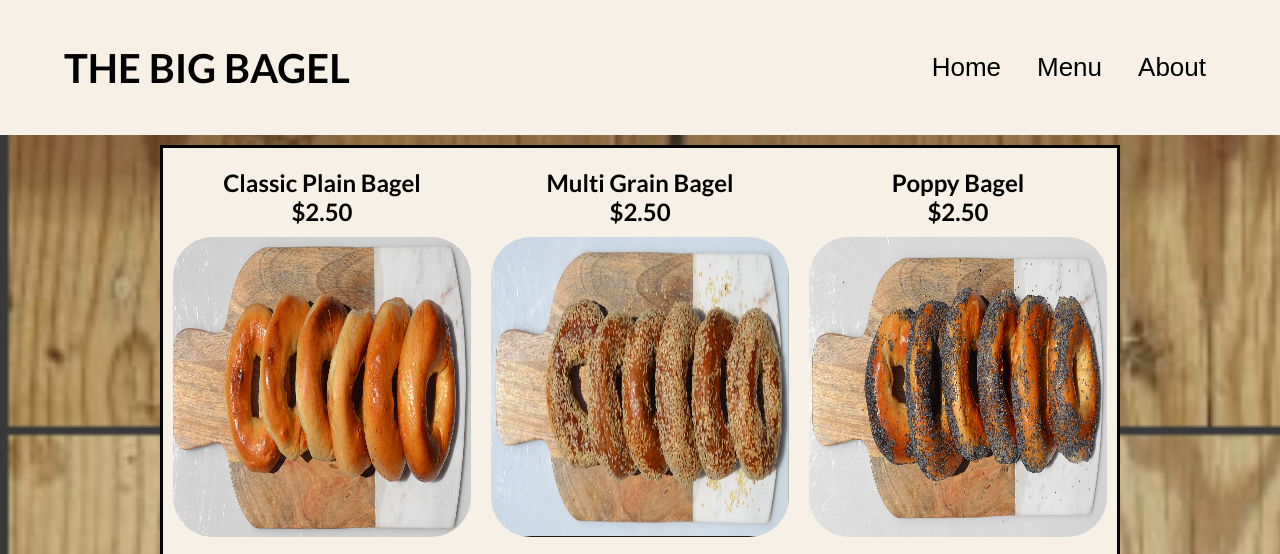
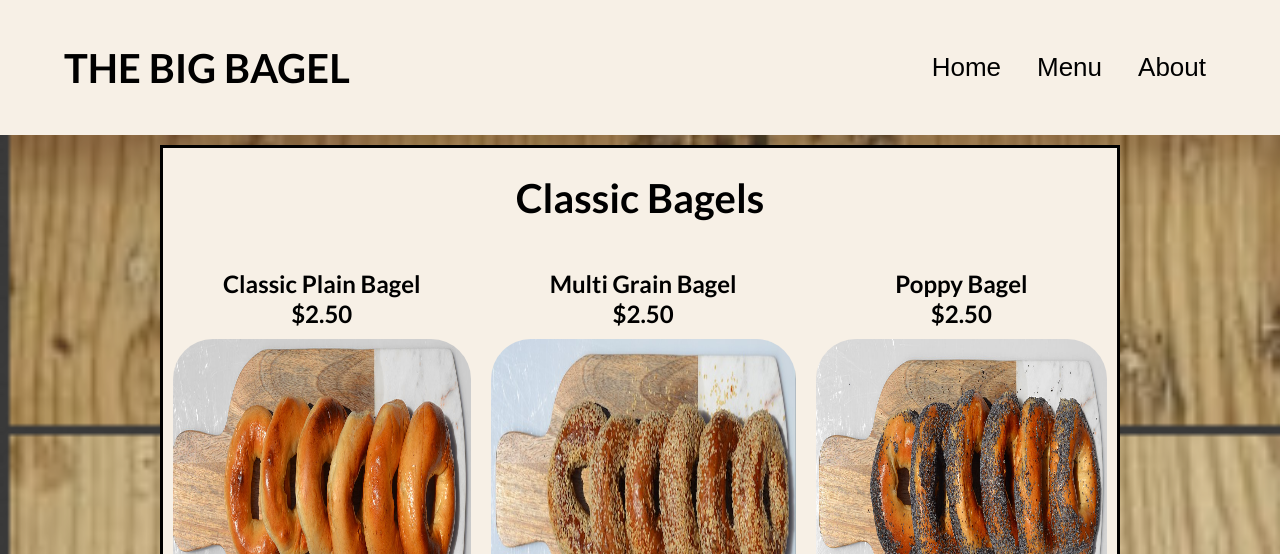
Before and after one commit to boredmangetspaid/restaurant, a website built with webpack: page src/template.html in a window 1280 px wide. Both pictures are taken after a click on the button "Menu". Shown: the top 554 px of the page. Built offline with nearby package versions, Linux system fonts and the light colour scheme.

Commit message:
separated menu items into 2 containers, added titles

```diff
--- a/src/menu.js
+++ b/src/menu.js
@@ -17,33 +17,51 @@ export const loadMenu = function loadMenu() {
    const menuContainer = document.createElement("div");
    menuContainer.id = "menuContainer";
 
+   const bagelContainer = document.createElement("div");
+   bagelContainer.id = "bagelContainer";
+
+   const sandwichContainer = document.createElement("div");
+   sandwichContainer.id = "sandwichContainer";
+
    //classic bagels
    const plainBagel = menuItem("Classic Plain Bagel", "$2.50", plainBagelImage);
-   const multiGrainBagel= menuItem("Multi Grain Bagel", "$2.50", multiBagelImage);
-   const poppyBagel= menuItem("Poppy Bagel", "$2.50", PoppyBagelImage);
-   const cinnamonRaisinBagel= menuItem("Multi-grain Bagel", "$2.50", cinnamonBagelImage);
-   const sesameBagel= menuItem("Sesame Seed Bagel", "$2.50", sesameBagelImage);
+   const multiGrainBagel = menuItem("Multi Grain Bagel", "$2.50", multiBagelImage);
+   const poppyBagel = menuItem("Poppy Bagel", "$2.50", PoppyBagelImage);
+   const cinnamonRaisinBagel = menuItem("Multi-grain Bagel", "$2.50", cinnamonBagelImage);
+   const sesameBagel = menuItem("Sesame Seed Bagel", "$2.50", sesameBagelImage);
 
-   const bagelMenu = [plainBagel,multiGrainBagel,poppyBagel,cinnamonRaisinBagel,sesameBagel];
+   const bagelMenu = [plainBagel, multiGrainBagel, poppyBagel, cinnamonRaisinBagel, sesameBagel];
 
-   for (const bagel of bagelMenu){
-      menuContainer.appendChild(bagel)
+   for (const bagel of bagelMenu) {
+      bagelContainer.appendChild(bagel)
    }
+
 
    //bagel sandwiches
 
    const baconAndCheese = menuItem("Bacon and Cheese Sandwich", "$5.50", baconAndCheeseSandwichImage);
    const lox = menuItem("Lox Sandwich", "$5.50", loxSandwichImage);
-   const pulledPork= menuItem("Pulled Pork Sandwich", "$5.50", pulledPorkSandwichImage);
-   const turkeyClub= menuItem("Turkey Club Sandwich", "$5.50", turkeyClubSandwichImage);
-   const bltSandwich= menuItem("BLT Sandwich", "$5.50", bltSandwichImage);
+   const pulledPork = menuItem("Pulled Pork Sandwich", "$5.50", pulledPorkSandwichImage);
+   const turkeyClub = menuItem("Turkey Club Sandwich", "$5.50", turkeyClubSandwichImage);
+   const bltSandwich = menuItem("BLT Sandwich", "$5.50", bltSandwichImage);
 
-   const sandwichMenu= [baconAndCheese,lox,pulledPork,turkeyClub,bltSandwich]
+   const sandwichMenu = [baconAndCheese, lox, pulledPork, turkeyClub, bltSandwich]
 
-   for (const sandwich of sandwichMenu){
-      menuContainer.appendChild(sandwich)
+   for (const sandwich of sandwichMenu) {
+      sandwichContainer.appendChild(sandwich)
    }
+   const bagelTitle = document.createElement("h1");
+   bagelTitle.innerHTML = "Classic Bagels";
+   bagelTitle.classList.add("menuTitle");
 
-   content.appendChild(menuContainer)
+   const sandwichTitle = document.createElement("h1");
+   sandwichTitle.innerHTML = "Bagel Sandwiches";
+   sandwichTitle.classList.add("menuTitle");
+
+   menuContainer.appendChild(bagelTitle);
+   menuContainer.appendChild(bagelContainer);
+   menuContainer.appendChild(sandwichTitle);
+   menuContainer.appendChild(sandwichContainer);
+   content.appendChild(menuContainer);
    footer()
 }
--- a/src/styles.css
+++ b/src/styles.css
@@ -115,9 +115,7 @@ footer {
 }
 
 #menuContainer {
-    display: grid;
-    grid-template-columns:auto auto auto;
-    justify-items: center;
+
     width: 75vw;
     border: 3px black solid;
     background-color: #F7F0E6;
@@ -125,16 +123,30 @@ footer {
     min-height: auto;
 }
 
+.menuTitle{
+    color:black;
+    text-align: center;
+    font-size:2.5em;
+}
+
+#bagelContainer,#sandwichContainer {
+    display: grid;
+    grid-template-columns: auto auto auto;
+    justify-items: center;
+}
+
 @media (max-width: 900px) {
-  #menuContainer {
-    grid-template-columns: auto auto;
-  }
+    #bagelContainer,#sandwichContainer {
+        grid-template-columns: auto auto;
+    }
 }
-@media (max-width: 600px) {
-  #menuContainer {
-    grid-template-columns: auto ;
-  }
+
+@media (max-width: 700px) {
+    #bagelContainer,#sandwichContainer {
+        grid-template-columns: auto;
+    }
 }
+
 .menuItem {
     color: black;
     text-align: center;
@@ -144,5 +156,5 @@ footer {
 
 .menuItem img {
     border-radius: 40px;
-    height:300px;
+    height: 300px;
 }
```
